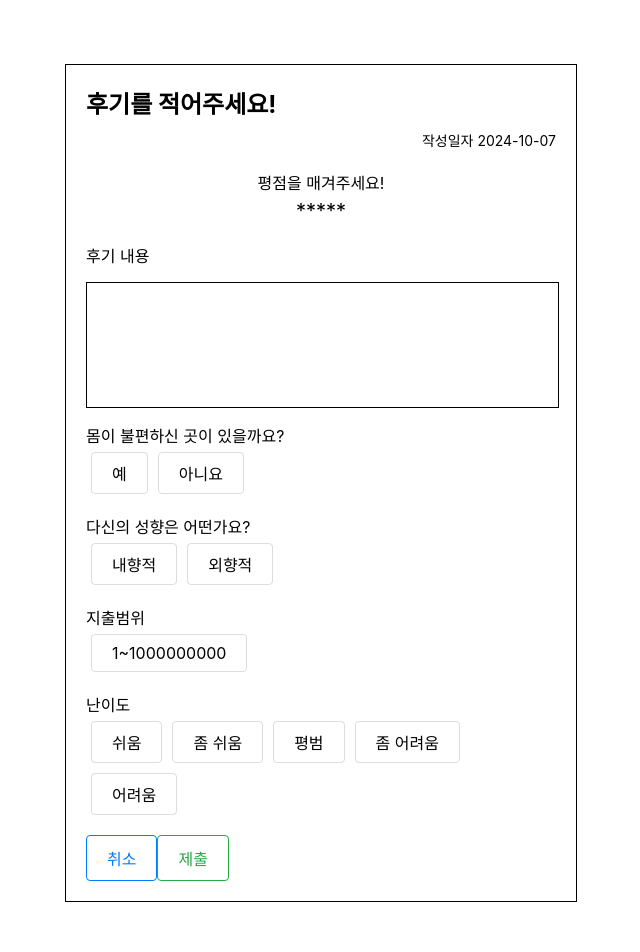
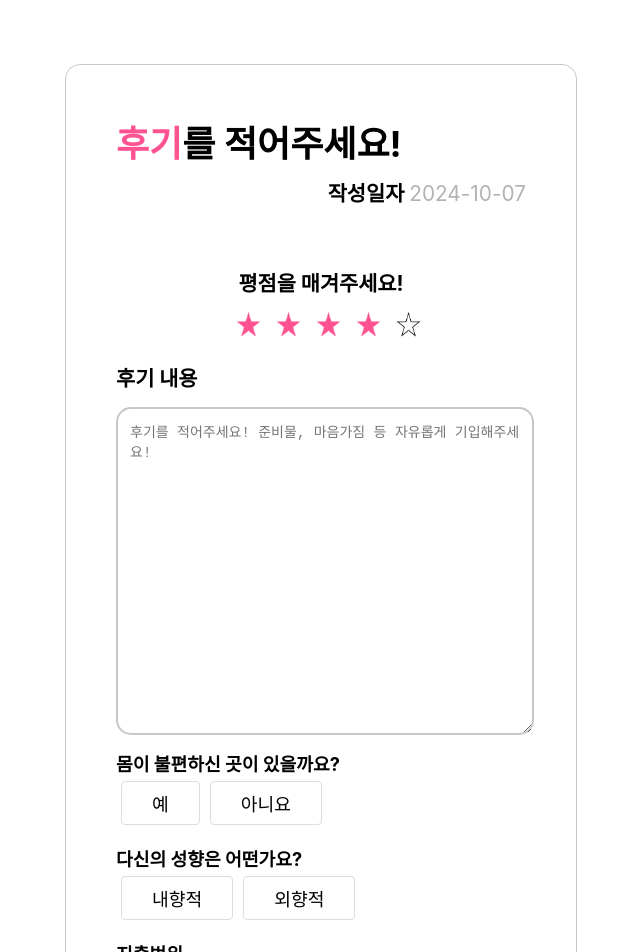
Before and after one commit to DoYous/Senials-Frontend, a React (Create React App) app in the folder senials_frontend/: page /HobbyReviewGet in a window 1280 px wide. Shown: the top 952 px of the page, without its empty margins (319-959 px from the left). Built offline with nearby package versions, Linux system fonts and the light colour scheme.

Commit message:
샘플 프론트 #12

```diff
--- a/senials_frontend/src/pages/hobby/HobbyReviewGet.js
+++ b/senials_frontend/src/pages/hobby/HobbyReviewGet.js
@@ -5,37 +5,37 @@ function HobbyReviewGet() {
     return (
         <div className={styles.body}>
             <div className={styles.write_review}>
-                <div className={styles.title}>후기를 적어주세요!</div>
-                <div className={styles.write_date}>작성일자 2024-10-07</div>
+                <div className={styles.title}><span style={{color: "#FF5391"}}>후기</span>를 적어주세요!</div>
+                <div className={styles.write_date}>작성일자 <spna style={{color: "#b3b3b3",fontWeight:"normal"}}>2024-10-07</spna></div>
                 <div className={styles.review_point}>
                     <div className={styles.text}>평점을 매겨주세요!</div>
-                    <div className={styles.star_point}>*****</div>
+                    <div className={styles.star_point}><StarPoint/></div>
                 </div>
 
                 <form className={styles.write_review_detail}>
-                    <div>후기 내용</div>
-                    <input type='text' className={styles.input_text} />
+                    <div className={styles.text}>후기 내용</div>
+                    <textarea className={styles.input_text} placeholder='후기를 적어주세요! 준비물, 마음가짐 등 자유롭게 기입해주세요!'/>
                     <div className={styles.select_hobby_ability}>
-                        <div>몸이 불편하신 곳이 있을까요?</div>
+                        <div className={styles.text}>몸이 불편하신 곳이 있을까요?</div>
                         <input type="radio" id="ability-yes" name="hobby_ability" value="y" />
                         <label htmlFor="ability-yes">예</label>
                         <input type="radio" id="ability-no" name="hobby_ability" value="n" />
                         <label htmlFor="ability-no">아니요</label>
                     </div>
                     <div className={styles.select_hobby_tendency}>
-                        <div>다신의 성향은 어떤가요?</div>
+                        <div className={styles.text}>다신의 성향은 어떤가요?</div>
                         <input type="radio" id="tendency-in" name="hobby_tendency" value="in" />
                         <label htmlFor="tendency-in">내향적</label>
                         <input type="radio" id="tendency-out" name="hobby_tendency" value="out" />
                         <label htmlFor="tendency-out">외향적</label>
                     </div>
                     <div className={styles.select_hobby_budget}>
-                        <div>지출범위</div>
+                        <div className={styles.text}>지출범위</div>
                         <input type="radio" id="budget" name="hobby_budget" value="" />
                         <label htmlFor="budget">1~1000000000</label>
                     </div>
                     <div className={styles.select_hobby_level}>
-                        <div>난이도</div>
+                        <div className={styles.text}>난이도</div>
                         <input type="radio" id="level-1" name="hobby_level" value="1" />
                         <label htmlFor="level-1">쉬움</label>
                         <input type="radio" id="level-2" name="hobby_level" value="2" />
@@ -57,4 +57,16 @@ function HobbyReviewGet() {
     );
 }
 
+function StarPoint(){
+    return(
+        <span>
+            <img className={styles.star} src='/img/starFull.png' alt=''></img>
+            <img className={styles.star} src='/img/starFull.png' alt=''></img>
+            <img className={styles.star} src='/img/starFull.png' alt=''></img>
+            <img className={styles.star} src='/img/starFull.png' alt=''></img>
+            <img className={styles.star} src='/img/starEmpty.png' alt=''></img>
+        </span>
+    );
+}
+
 export default HobbyReviewGet;
--- a/senials_frontend/src/pages/hobby/HobbyReviewGet.module.css
+++ b/senials_frontend/src/pages/hobby/HobbyReviewGet.module.css
@@ -1,24 +1,25 @@
 .body {
-    margin:auto;
     padding: 5% 30%;
 }
 
 .write_review {
-    border: 1px solid;
+    border: 1px solid #c7c7c7;
+    border-radius: 15px ;
     margin: 0 auto;
-    padding: 20px;
+    padding: 50px;
     position: relative;
 }
 
 .title {
-    font-size: 24px;
+    font-size: 36px;
     font-weight: bold;
     margin-bottom: 10px;
     text-align: left;
 }
 
 .write_date {
-    font-size: 14px;
+    font-weight: bold;
+    font-size: 1.3em;
     margin-bottom: 20px;
     text-align: right;
 }
@@ -29,9 +30,13 @@
 }
 
 .review_point .text {
-    font-size: 16px;
-    margin-bottom: 5px;
+    font-weight: bold;
+    font-size: 1.3em;
+    margin-top: 60px;
+    margin-bottom: 15px;
+
 }
+
 
 .star_point {
     font-size: 20px;
@@ -45,17 +50,23 @@
     gap: 15px;
 }
 
-.write_review_detail div {
-    font-size: 16px;
+.write_review_detail .text {
+    font-weight: bold;
+    font-size: 1.3em;
+}
+
+.write_review_detail label{
+    font-size: 1.3em;
 }
 
 .input_text {
     margin: 0 auto;
     padding: 12px;
     font-size: 14px;
-    border: 1px solid;
+    border: 2px solid #c7c7c7;
+    border-radius: 15px;
     width: 95%;
-    height: 100px;
+    height: 300px;
 }
 
 .select_hobby_ability,
@@ -77,12 +88,11 @@
 .select_hobby_budget label,
 .select_hobby_level label {
     display: inline-block;
-    padding: 8px 20px;
+    padding: 8px 30px;
     margin: 5px;
     border: 1px solid #ddd;
     border-radius: 4px;
     cursor: pointer;
-    transition: background-color 0.3s;
 }
 
 .select_hobby_ability input:checked + label,
@@ -93,39 +103,42 @@
     color: white;
 }
 
-.button-container {
+.button_container {
+    padding-top: 50px;
     display: flex;
     justify-content: flex-end;
-    gap: 10px;
-    margin-top: 20px;
-    position: absolute;
-    bottom: 20px;
-    right: 20px;
+    gap: 30px;
 }
 
 button, input[type="submit"] {
-    padding: 10px 20px;
-    font-size: 16px;
+    padding: 3px 40px;
+    font-size: 1.3em;
     cursor: pointer;
-    border: 1px solid #007bff;
-    border-radius: 4px;
+    border: 1px solid white;
+    border-radius: 10px;
     transition: background-color 0.3s;
-    background-color: transparent;
-    color: #007bff;
+    background-color: #6CB7DA;
+    color: white;
 }
 
 button:hover, input[type="submit"]:hover {
-    background-color: #0056b3;
+    background-color: #61A2DA;
     color: white;
 }
 
 input[type="submit"] {
-    background-color: transparent;
-    color: #28a745;
-    border: 1px solid #28a745;
+    background-color: #9B60FA;
+    color: white;
+    border: 1px solid white;
 }
 
 input[type="submit"]:hover {
-    background-color: #218838;
+    background-color: #6c11fd;
     color: white;
 }
+
+.star{
+    width: 25px;
+    height: 25px;
+    margin-left: 15px;
+}
```
Also changed, not shown: senials_frontend/public/img/starEmpty.png (added), senials_frontend/public/img/starFull.png (added).
